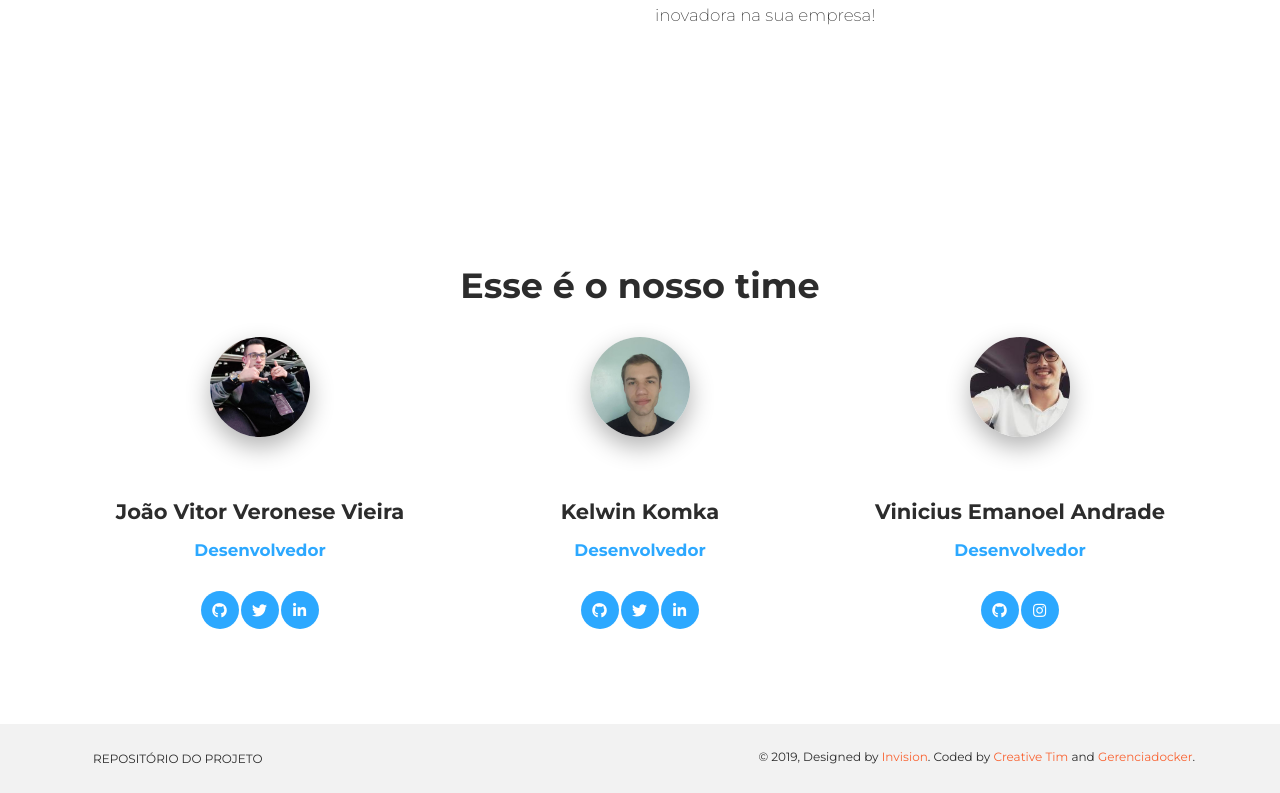
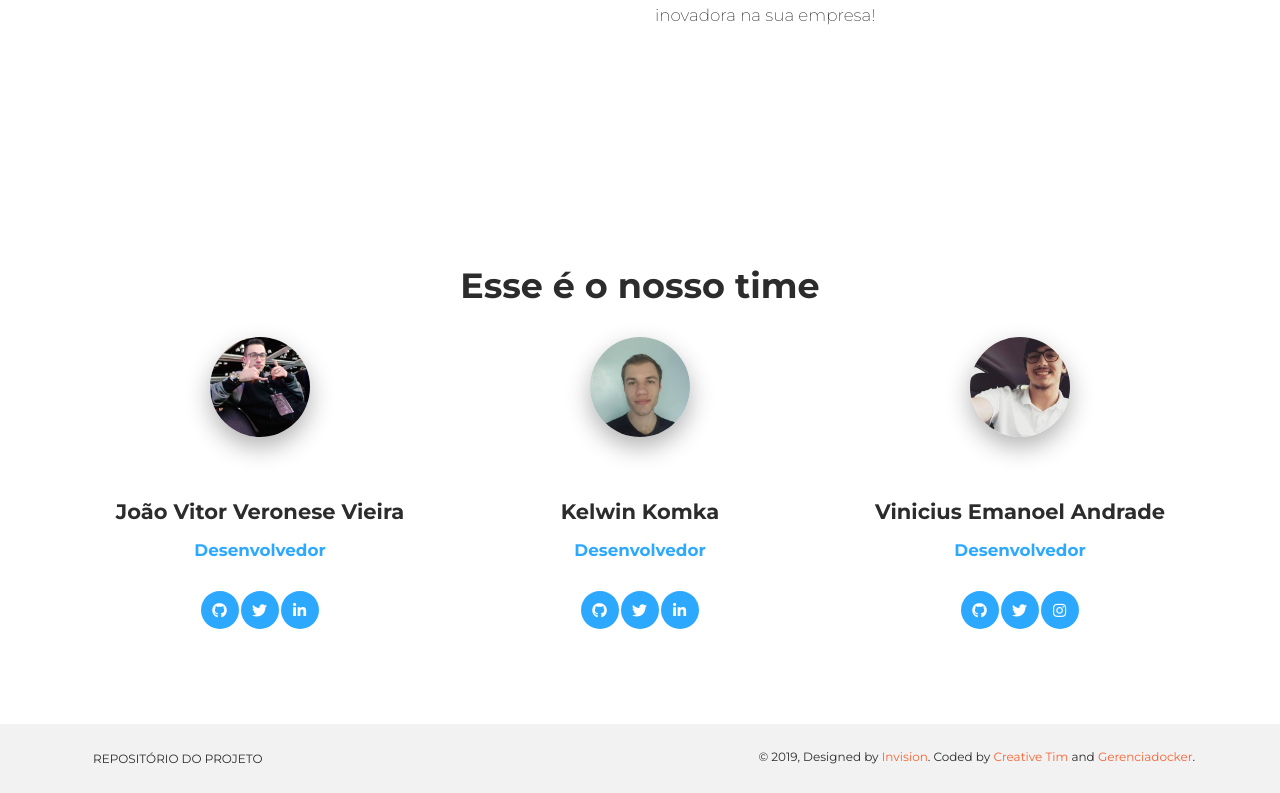
Before and after one commit to joaodos3v/gerenciadocker, a React (Create React App) app in the folder front/: page / in a window 1280 px wide. Shown: the part 2036-2829 px from the top of the page. Built offline with nearby package versions, Linux system fonts and the light colour scheme.

Commit message:
[ReactJS] Com um nick desses, nem merecia um commit pra adicionar o twitter do cara

```diff
--- a/front/src/LandingPage.js
+++ b/front/src/LandingPage.js
@@ -210,6 +210,14 @@ function LandingPage() {
                     <Button
                       className="btn-icon btn-round"
                       color="info"
+                      href="https://twitter.com/vinauun"
+                      target="_blank"
+                    >
+                      <i className="fab fa-twitter"></i>
+                    </Button>
+                    <Button
+                      className="btn-icon btn-round"
+                      color="info"
                       href="https://www.instagram.com/viniciusandd/"
                       target="_blank"
                     >
```
